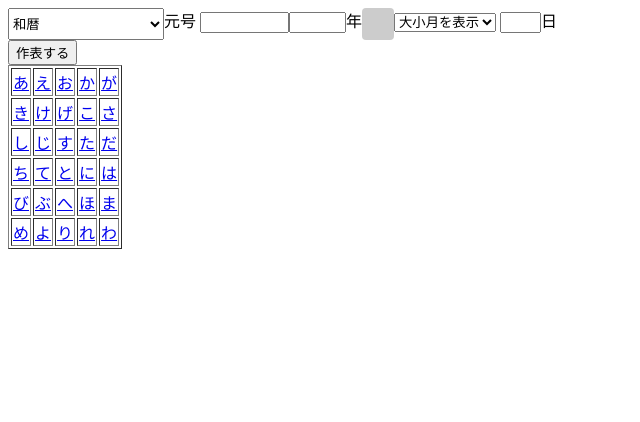
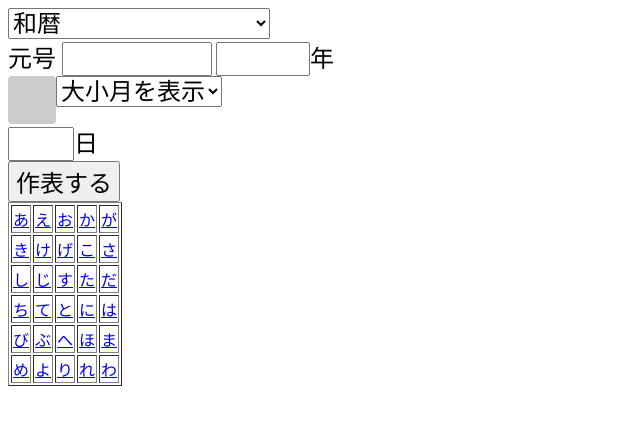
Before and after one commit to mmurak/wacal, a plain HTML site: page index.html in a window 1280 px wide. Shown: the whole page, without its empty margins (0-640 px from the left). Drawn offline with Linux system fonts and the light colour scheme.

Commit message:
cosmetic fix

```diff
--- a/index.html
+++ b/index.html
@@ -7,20 +7,21 @@
 		<link rel="stylesheet" href="./wakaru.css">
 	</head>
 	<body>
-		<div style="display: flex;">
+		<div style="display: block;">
 			<select id="INPUTTYPE">
 				<option value="WAREKI" selected>和暦</option>
 				<option value="GREGORIAN">西暦（グレゴリオ暦）</option>
 				<option value="JULIAN">西暦（ユリウス暦）</option>
 			</select>
+			<br>
 			<label for="GENGOU">元号
 			<input type="textfield" id="GENGOU" name="GENGOU" SIZE="8" value=""></input></label>
 			<label for="NEN">
 			<input type="textfield" id="NEN" name="NEN" SIZE="4" value="" autocapitalize="off" autocomplete="off"></input>年</label>
-			<div class="checkbox-wrapper-10">
+			<br>
+			<div class="checkbox-wrapper-10" style="display: flex;">
 				<input type="checkbox" id="URUU" name="URUU" class="tgl tgl-flip"></input>
 				<label class="tgl-btn" data-tg-off="" data-tg-on="閏" for="URUU"></label>
-			</div>
 			<label for="TSUKI">
 			<select id="TSUKI">
 				<option value="0" selected>大小月を表示</option>
@@ -37,6 +38,7 @@
 				<option value="11">11月</option>
 				<option value="12">12月</option>
 			</select>
+			</div>
 			<label for="HI">
 			<input type="textfield" id="HI" name="HI" SIZE="2" value="" autocapitalize="off" autocomplete="off"></input>日</label>
 		</div>
--- a/wakaru.css
+++ b/wakaru.css
@@ -106,3 +106,9 @@ table th, table td {
   text-align: center;       /* 左右の中央揃え */
   vertical-align: middle;   /* 上下の中央揃え */
 }
+input[type="textfield"], label,  button {
+	font-size: 24px;
+}
+select, select option {
+	font-size: 24px;
+}
```
